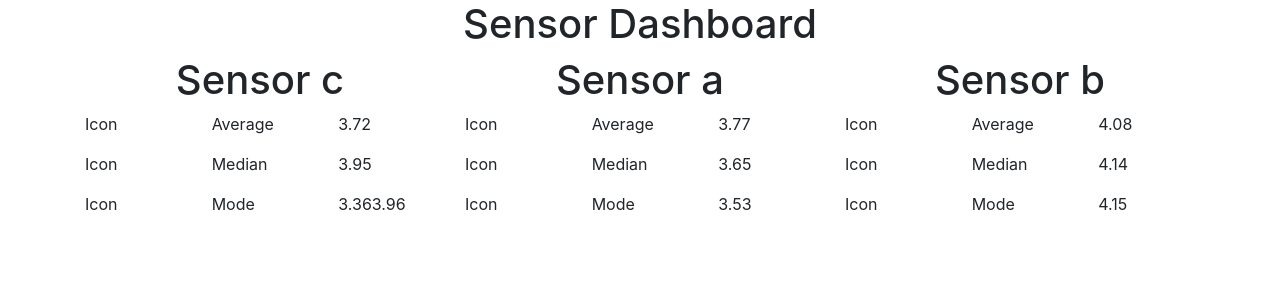
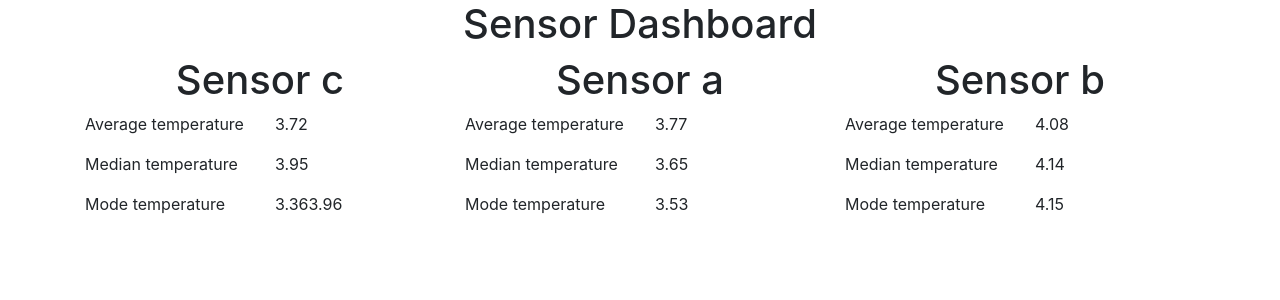
Before and after one commit to jp0123/sensor, a React (Create React App) app: page / in a window 1280 px wide. Shown: the top 300 px of the page. Built offline with nearby package versions, Linux system fonts and the light colour scheme.

Commit message:
Remove icon section and update title

```diff
--- a/src/components/Data.js
+++ b/src/components/Data.js
@@ -4,13 +4,10 @@ import { Row, Col } from 'reactstrap'
 const Data = ({ title, data }) => {
   return (
     <Row>
-      <Col xs="4">
-        <p>Icon</p>
-      </Col>
-      <Col xs="4">
+      <Col xs="6">
         <p>{title}</p>
       </Col>
-      <Col xs="4">
+      <Col xs="6">
         <p>{data}</p>
       </Col>
     </Row>
--- a/src/components/Sensor.js
+++ b/src/components/Sensor.js
@@ -1,5 +1,5 @@
 import React from 'react'
-import { Row, Col } from 'reactstrap';
+import { Col } from 'reactstrap';
 import Data from './Data';
 
 const Sensor = ({ id, averageTemperature, medianTemperature, modeTemperature }) => {
@@ -7,9 +7,9 @@ const Sensor = ({ id, averageTemperature, medianTemperature, modeTemperature })
   return (
     <Col md="4" sm="12">
       <h1 className="text-center">{sensorId}</h1>
-      <Data title="Average" data={averageTemperature} />
-      <Data title="Median" data={medianTemperature} />
-      <Data title="Mode" data={modeTemperature} />
+      <Data title="Average temperature" data={averageTemperature} />
+      <Data title="Median temperature" data={medianTemperature} />
+      <Data title="Mode temperature" data={modeTemperature} />
     </Col>
   )
 }
```
